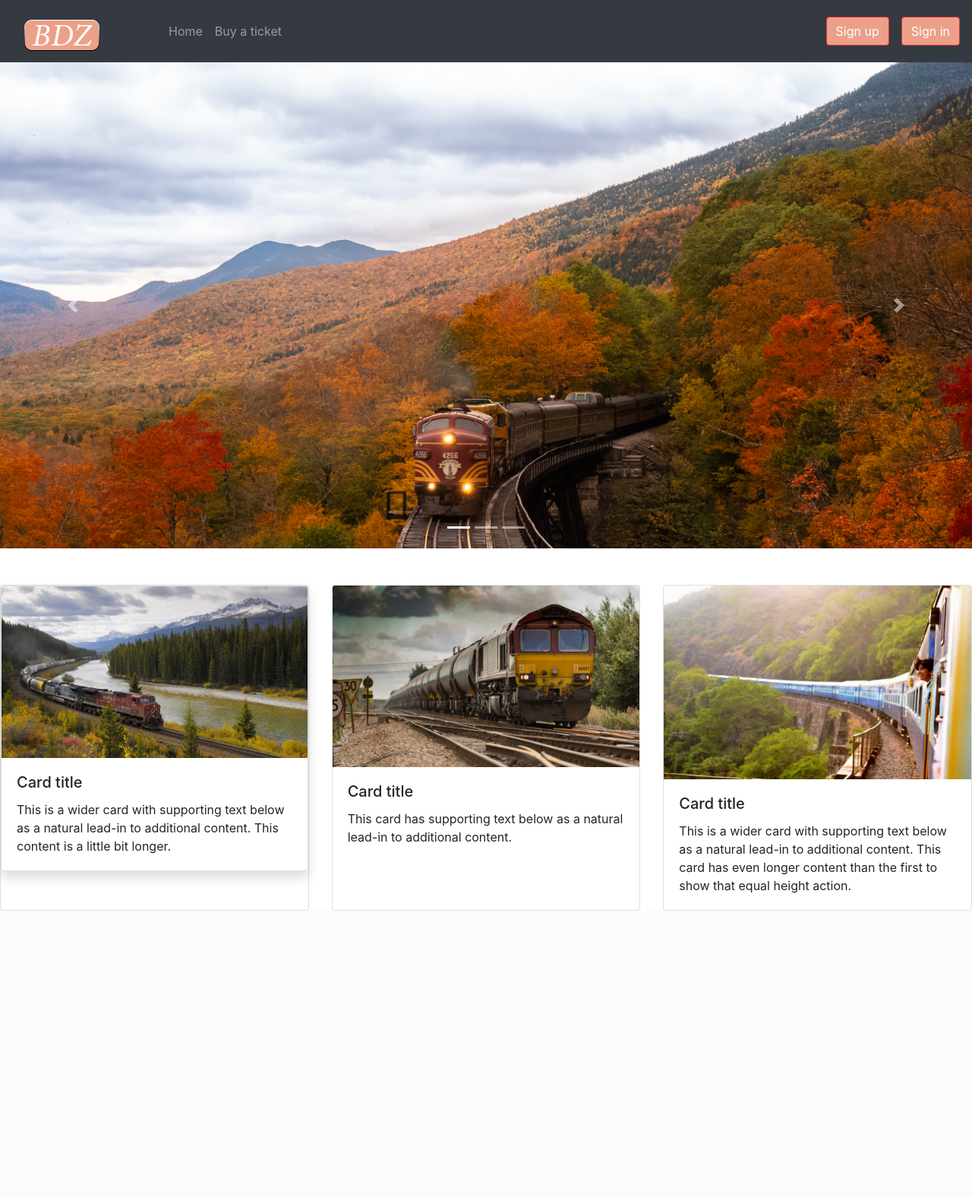
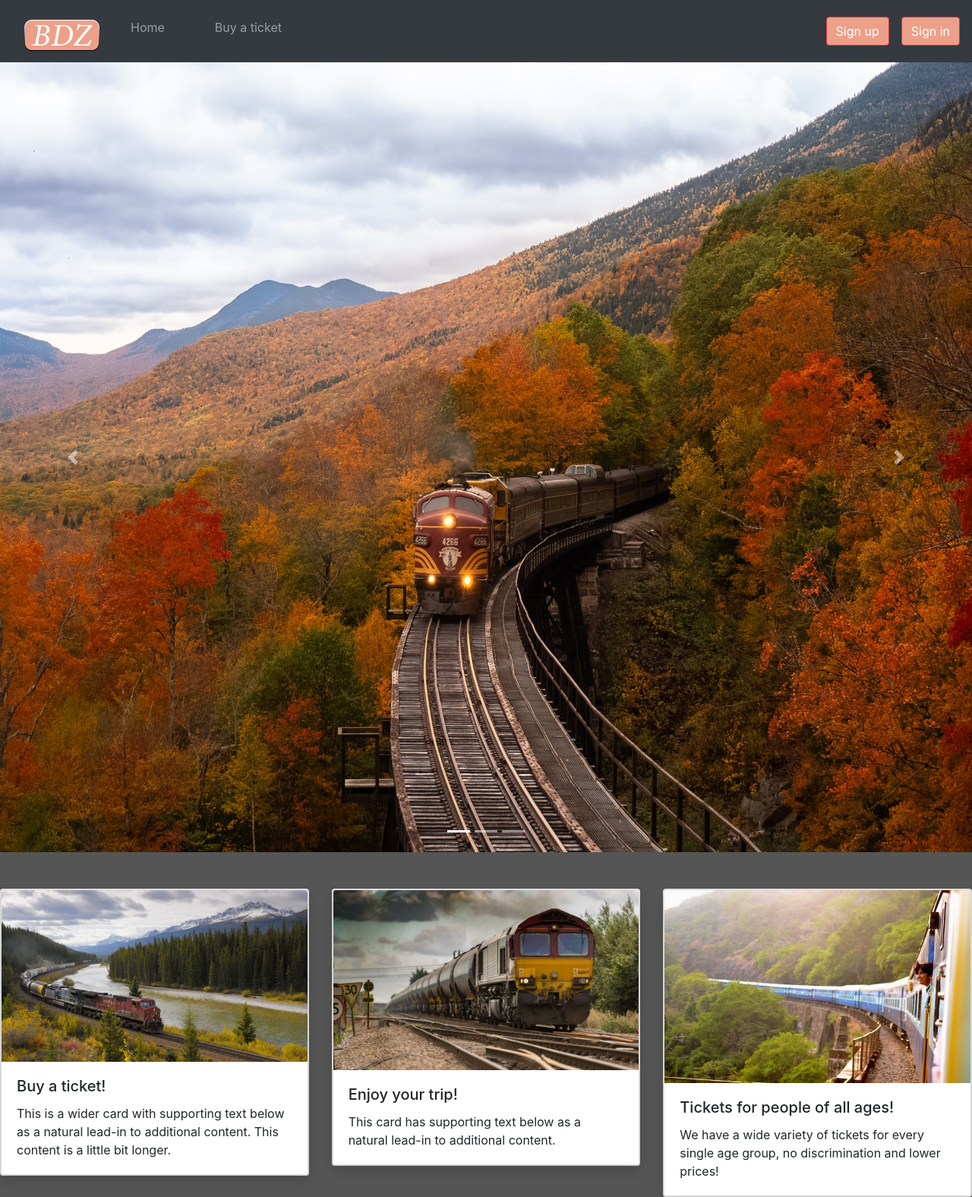
Before and after one commit to petkovgogo/BDZ_school_project, a Django app: page / in a window 1280 px wide. Shown: the whole page at 76% size. Before the commit the page ends 1199 px from the top, so only its background shows below. Run offline with Django 3.2, Linux system fonts and the light colour scheme; some libraries are stand-ins or nearby versions.

Commit message:
last changes before predstavqne

```diff
--- a/bdz_project/client/static/client/css/styles.css
+++ b/bdz_project/client/static/client/css/styles.css
@@ -1,7 +1,6 @@
-html {
-    background-color: gray;
-}
-
+body {
+    background-color: #555;
+  }
 .ui-datepicker {
     background: #ede7e6;
     border: 1px solid #555;
@@ -72,10 +71,10 @@
     transform: scale(1.5);
 }
 
-#gifs-rows img {
+#ticket-link img {
     cursor: pointer;
 }
-  #gifs-rows .gif-file {
+  #ticket-link .gif-file {
     display:none;
   }
 
@@ -83,3 +82,17 @@
   float: none;
   display: inline-block;
 }
+.carousel {
+    height: 65rem;
+  }
+
+.carousel-item,
+.carousel-inner,
+.carousel-inner img {
+  height: 100%;
+  width: 100;
+}
+
+.carousel-item {
+  text-align: center;
+}
--- a/bdz_project/client/templates/client/base.html
+++ b/bdz_project/client/templates/client/base.html
@@ -38,12 +38,7 @@
           </div>
         </a>
 
-          <div class="inner3">
-            <div id="gifs-rows">
-              <img src="{% static 'client/images/Buy a ticket button anim3.png' %}" alt="gif preset" class="preset-file">
-              <img src="{% static 'client/images/Buy a ticket button anim4.gif' %}" alt="gif preset" class="gif-file">
 
-          </div>
         </a>
       </nav>
 
@@ -51,8 +46,14 @@
         <li class="nav-item">
           <a class="nav-link" href="{% url 'client:index' %}">Home <span class="sr-only">(current)</span></a>
         </li>
+        <div class="inner3">
+          <div id="ticket-link">
+            <img src="{% static 'client/images/Buy a ticket button anim3.png' %}" alt="gif preset" class="preset-file">
+            <img src="{% static 'client/images/Buy a ticket button anim4.gif' %}" alt="gif preset" class="gif-file">
+          </div>
+        </div>
         <li class="nav-item">
-          <a class="nav-link" href="{% url 'client:buyticket' %}">Buy a ticket</a>
+          <a id="ticket-link" class="nav-link" href="{% url 'client:buyticket' %}">Buy a ticket</a>
         </li>
       </ul>
 
@@ -78,7 +79,7 @@
 </body>
 
 <script>
-$("img", "#gifs-rows").hover(function() {
+$("img", "#ticket-link").hover(function() {
   $('.preset-file').toggle();
   $('.gif-file').toggle();
 });
--- /dev/null
+++ b/bdz_project/client/templates/client/changeSuccessful.html
@@ -0,0 +1,4 @@
+{% extends "client/base.html" %}
+{% block title %} Login {% endblock %}
+{% block content %}
+{% load static %}
--- a/bdz_project/client/templates/client/index.html
+++ b/bdz_project/client/templates/client/index.html
@@ -13,19 +13,19 @@
   <div class="carousel-inner">
 
     <div class="carousel-item active">
-      <img class="d-block w-100" src="{% static 'client/images/slide_3.jpg' %}">
+      <img class="d-block w-100" src="{% static 'client/images/test2.jpg' %}">
       <div class="container">
 
 
       </div>
     </div>
-    <div class="carousel-item ">
-      <img class="d-block w-100" src="{% static 'client/images/slide_2.jpg' %}">
+    <div class="carousel-item">
+      <img class="d-block w-100" src="{% static 'client/images/test.jpg' %}">
       <div class="container">
 
       </div>
     </div>
-    <div class="carousel-item ">
+    <div class="carousel-item">
       <img class="d-block w-100" src="{% static 'client/images/cardimage1.jpg' %}">
       <div class="container">
 
@@ -90,13 +90,13 @@
 -->
 <div class="row row-cols-1 row-cols-md-3 g-4 mt-5">
   <div class="col">
-    <div class="card h-100">
+    <div class="card">
       <div class="card shadow">
       <div class="inner">
       <img src="{% static 'client/images/cardimage1.jpg' %}" class="card-img-top" alt="...">
       </div>
       <div class="card-body">
-        <h5 class="card-title">Card title</h5>
+        <h5 class="card-title">Buy a ticket!</h5>
         <p class="card-text">This is a wider card with supporting text below as a natural lead-in to additional content. This content is a little bit longer.</p>
       </div>
     </div>
@@ -104,24 +104,28 @@
 </div>
 
   <div class="col">
-    <div class="card h-100">
+    <div class="card">
+      <div class="card shadow">
       <div class="inner">
       <img src="{% static 'client/images/cardimage2.jpg' %}" class="card-img-top" alt="...">
     </div>
       <div class="card-body">
-        <h5 class="card-title">Card title</h5>
+        <h5 class="card-title">Enjoy your trip!</h5>
         <p class="card-text">This card has supporting text below as a natural lead-in to additional content.</p>
+      </div>
       </div>
     </div>
   </div>
   <div class="col">
-    <div class="card h-100">
+    <div class="card">
+      <div class="card shadow">
       <div class="inner">
-      <img src="{% static 'client/images/cardimage3.jpg' %}" class="card-img-top" alt="...">
+      <img src="{% static 'client/images/cardimage3small.jpg' %}" class="card-img-top" alt="...">
     </div>
       <div class="card-body">
-        <h5 class="card-title">Card title</h5>
-        <p class="card-text">This is a wider card with supporting text below as a natural lead-in to additional content. This card has even longer content than the first to show that equal height action.</p>
+        <h5 class="card-title">Tickets for people of all ages!</h5>
+        <p class="card-text">We have a wide variety of tickets for every single age group, no discrimination and lower prices!</p>
+      </div>
       </div>
     </div>
   </div>
```
Also changed, not shown: bdz_project/client/static/client/images/cardimage3small.jpg (added), bdz_project/client/static/client/images/test.jpg (added), bdz_project/client/static/client/images/test2.jpg (added).
